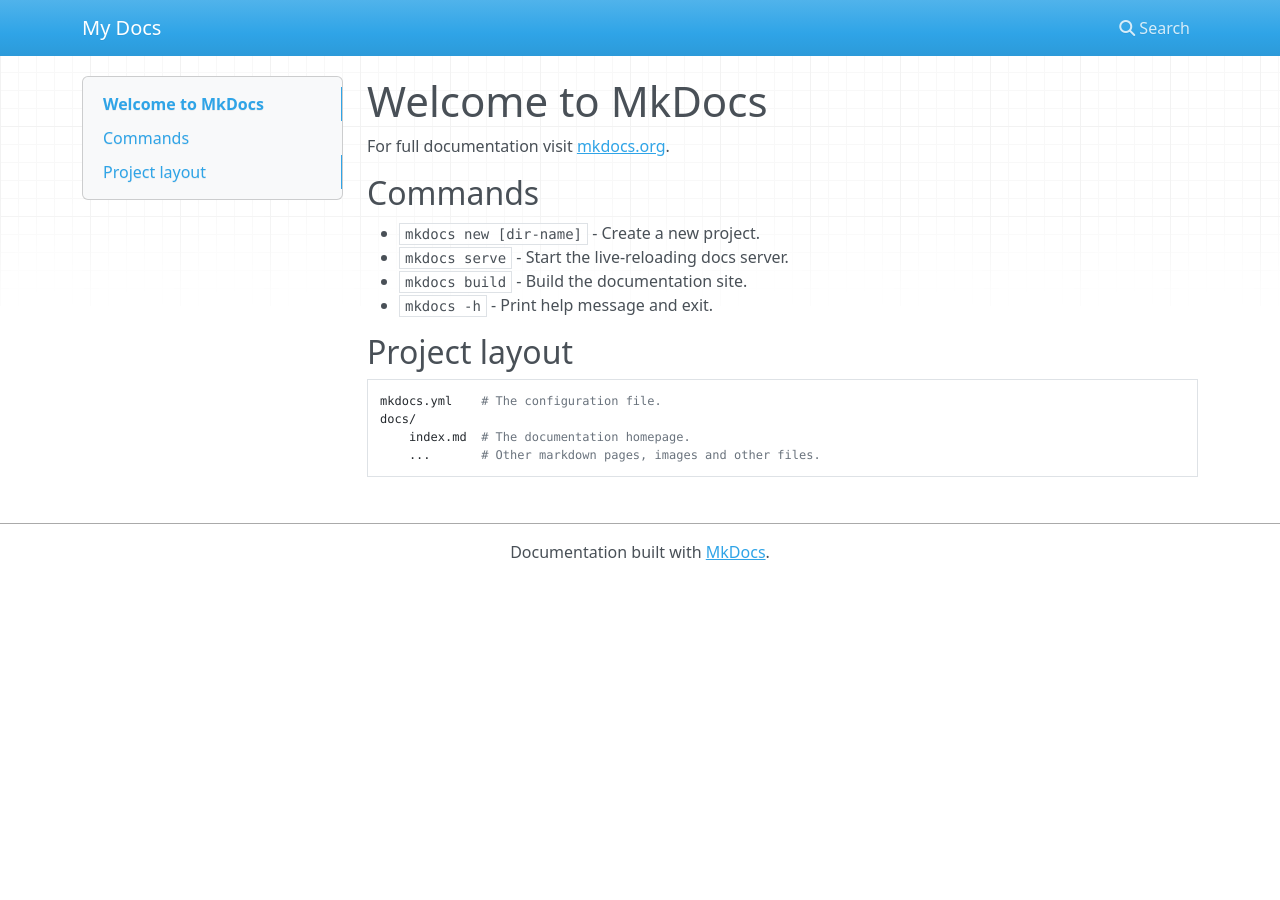
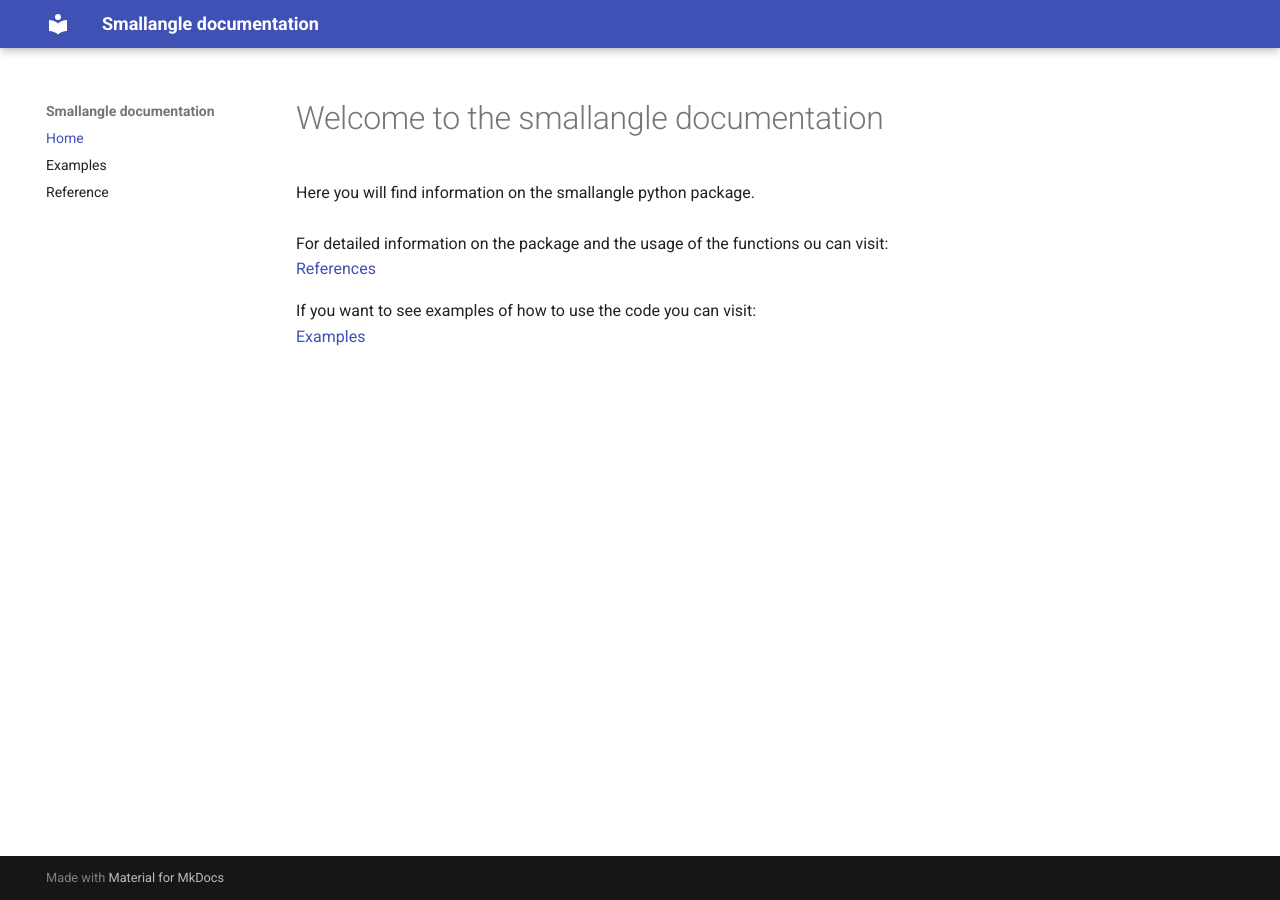
Before and after one commit to Kevin-Veenboer/smallangle, an MkDocs documentation site: the page built from docs/index.md, in a window 1280 px wide. Built offline with MkDocs 1.6.1 and Material for MkDocs 9.7.7, drawn with Linux system fonts in a browser that asks for light colours; nearby versions of some CDN libraries.

Commit message:
finished the documentation with mkdocs

```diff
--- a/docs/index.md
+++ b/docs/index.md
@@ -1,17 +1,7 @@
-# Welcome to MkDocs
+# Welcome to the smallangle documentation
 
-For full documentation visit [mkdocs.org](https://www.mkdocs.org).
+Here you will find information on the smallangle python package.</br></br> For detailed information on the package and the usage of the functions ou can visit:</br>
+[References](references.md)
 
-## Commands
-
-* `mkdocs new [dir-name]` - Create a new project.
-* `mkdocs serve` - Start the live-reloading docs server.
-* `mkdocs build` - Build the documentation site.
-* `mkdocs -h` - Print help message and exit.
-
-## Project layout
-
-    mkdocs.yml    # The configuration file.
-    docs/
-        index.md  # The documentation homepage.
-        ...       # Other markdown pages, images and other files.
+If you want to see examples of how to use the code you can visit:</br>
+[Examples](examples.md)
--- /dev/null
+++ b/docs/references.md
@@ -0,0 +1 @@
+::: src.smallangle.smallangle
--- a/mkdocs.yml
+++ b/mkdocs.yml
@@ -1 +1,12 @@
-site_name: My Docs
+site_name: Smallangle documentation
+
+theme:
+  name: "material"
+
+plugins:
+  - mkdocstrings
+
+nav:
+ - Home: index.md
+ - Examples: examples.md
+ - Reference: references.md
```
Also changed, not shown: docs/examples.md (added, +30 -0 lines), 1 other file.
